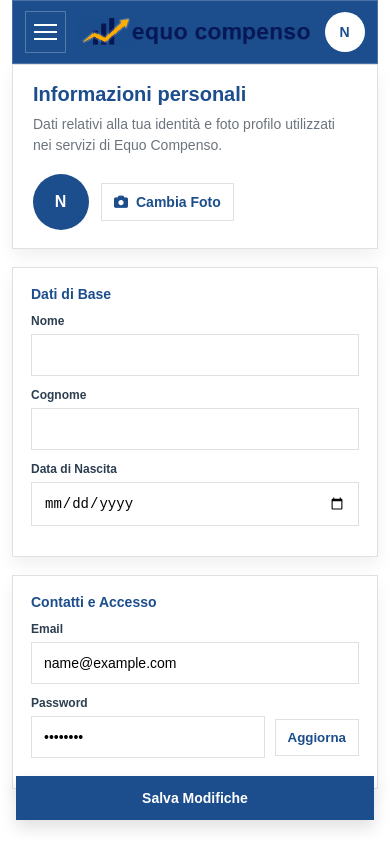
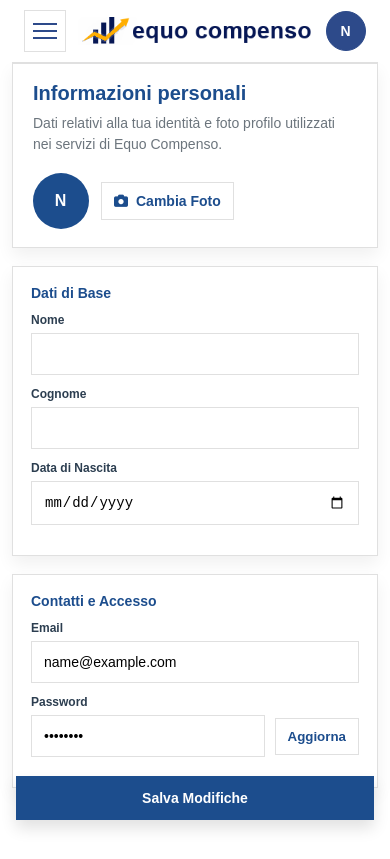
Before and after one commit to Tanoc05/equocompensov2, a website: page frontend/dashboard.html in a window 390 px wide. Drawn offline with Linux system fonts and the light colour scheme; no server answers; sample sign-in values are in the browser's storage.

Commit message:
changes42

```diff
--- a/frontend/styles/styleIndex.css
+++ b/frontend/styles/styleIndex.css
@@ -1768,12 +1768,12 @@ body.account-page {
         align-items: center;
         justify-content: space-between;
         gap: 12px;
-        background: #1C4D8D;
+        background: #FFFFFF;
         padding: 10px 12px;
         position: sticky;
         top: 0;
         z-index: 2000;
-        border: 1px solid rgba(255,255,255,0.2);
+        border-bottom: 1px solid #E0E0E0;
         box-sizing: border-box;
     }
 
@@ -1792,8 +1792,8 @@ body.account-page {
     .account-mobile-hamburger {
         width: 42px;
         height: 42px;
-        border: 1px solid rgba(255,255,255,0.25);
-        background: transparent;
+        border: 1px solid #E0E0E0;
+        background: #FFFFFF;
         padding: 8px;
         display: inline-flex;
         flex-direction: column;
@@ -1806,7 +1806,7 @@ body.account-page {
     .account-mobile-hamburger span {
         height: 2px;
         width: 100%;
-        background: #FFFFFF;
+        background: #2D4A8A;
         display: block;
     }
 
@@ -1819,9 +1819,9 @@ body.account-page {
         width: 40px;
         height: 40px;
         border-radius: 999px;
-        background: #FFFFFF;
-        color: #1C4D8D;
-        border: 1px solid rgba(255,255,255,0.4);
+        background: #2D4A8A;
+        color: #FFFFFF;
+        border: 1px solid #2D4A8A;
         display: inline-flex;
         align-items: center;
         justify-content: center;
@@ -1840,7 +1840,7 @@ body.account-page {
         font-weight: 900;
         letter-spacing: 0.06em;
         font-size: 14px;
-        color: #1C4D8D;
+        color: #FFFFFF;
     }
 
     body.account-page .account-layout {
@@ -1863,10 +1863,14 @@ body.account-page {
         transition: transform 220ms ease;
         overflow-y: auto;
         box-sizing: border-box;
+        visibility: hidden;
+        pointer-events: none;
     }
 
     body.account-page .account-sidebar.is-open {
         transform: translateX(0);
+        visibility: visible;
+        pointer-events: auto;
     }
 
     body.account-page.account-menu-open {
```
